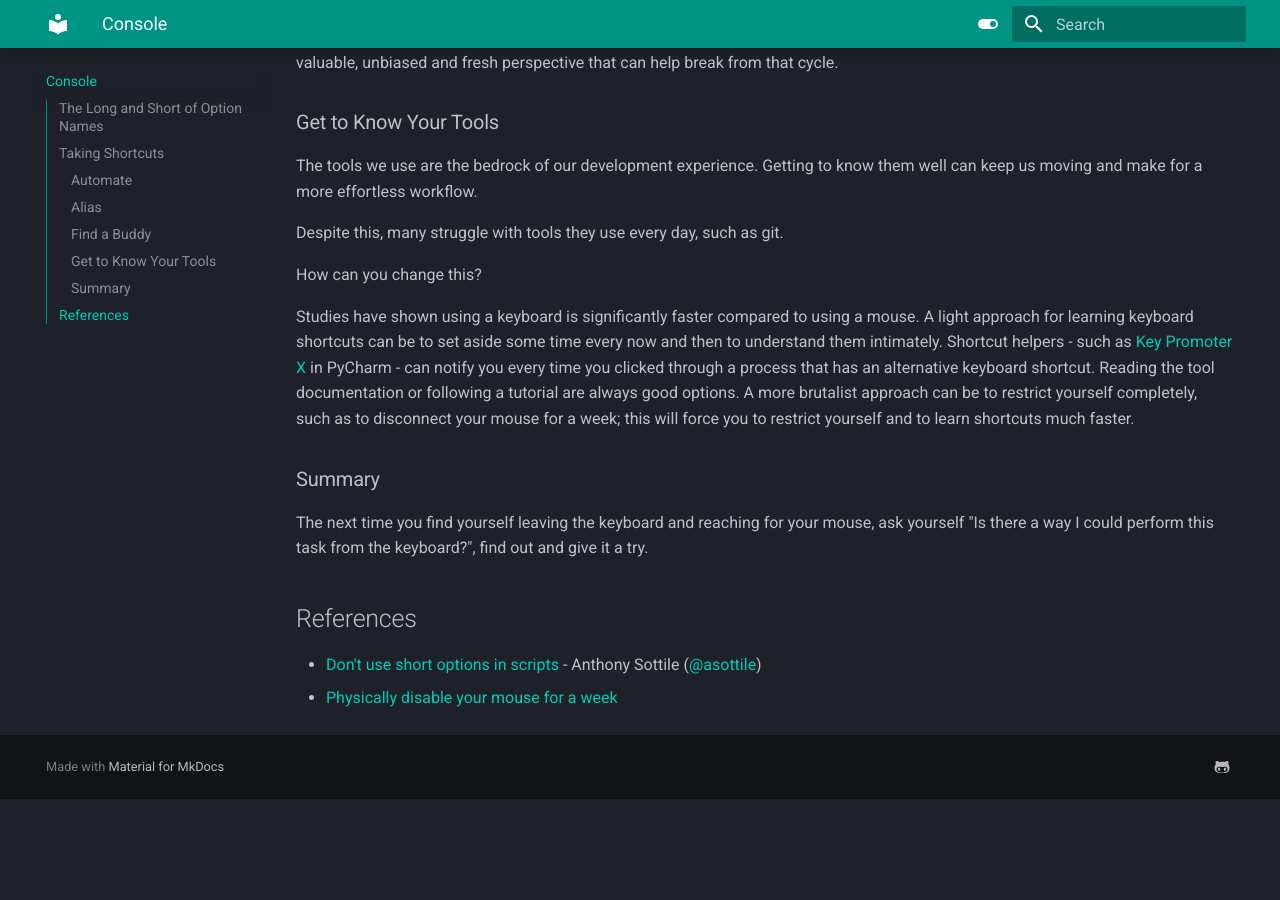
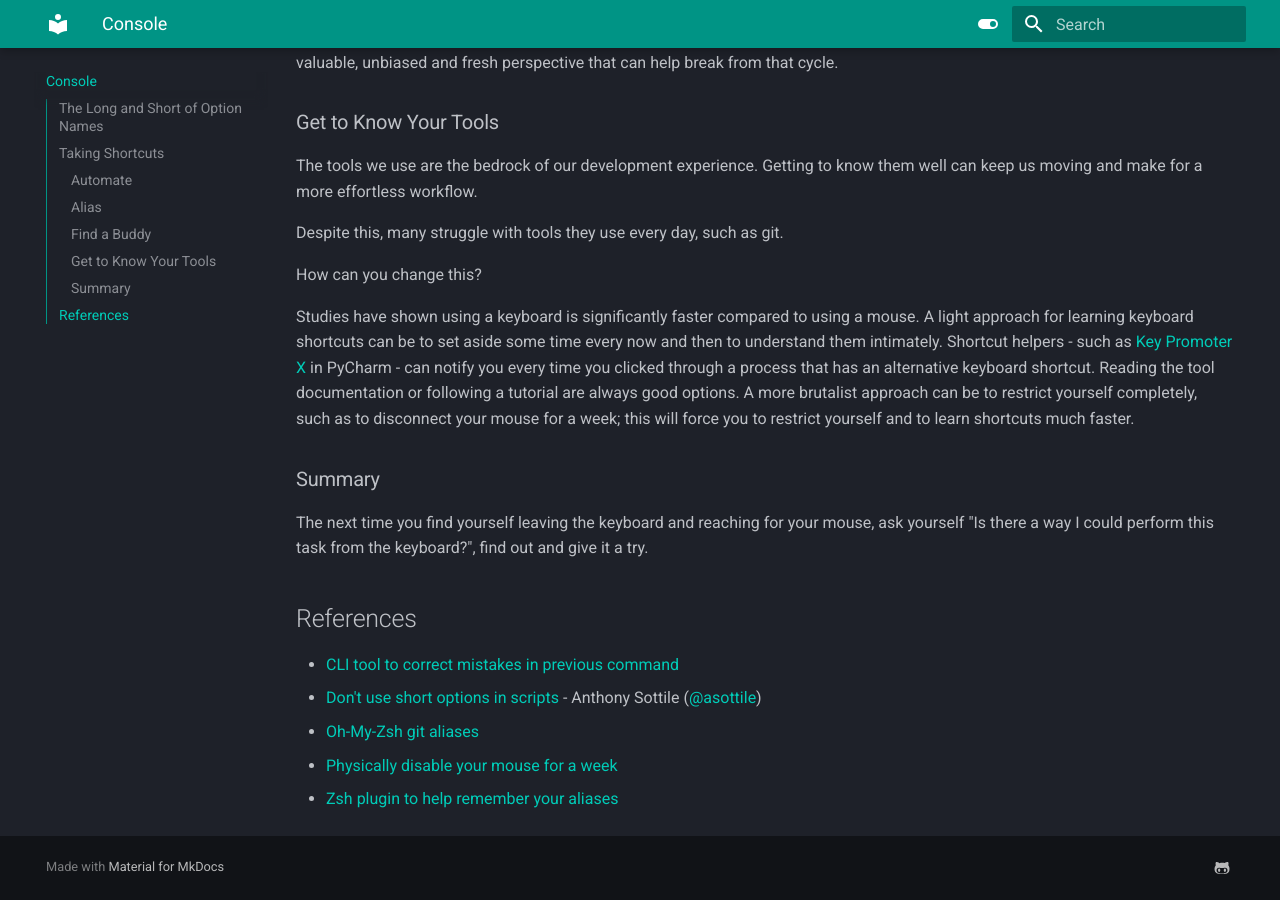
Before and after one commit to kieran-ryan/leabhar-cliste, an MkDocs documentation site: the page built from docs/console.md, in a window 1280 px wide and 900 px high, scrolled down 1636 px. Built offline with MkDocs 1.6.1 and Material for MkDocs 9.7.7, drawn with Linux system fonts in a browser that asks for light colours; before the commit the page ends 2435 px from its top, so only the background shows below that.

Commit message:
CLI aliase tools and guides

```diff
--- a/docs/console.md
+++ b/docs/console.md
@@ -78,5 +78,8 @@ The next time you find yourself leaving the keyboard and reaching for your mouse
 
 ## References
 
+- [CLI tool to correct mistakes in previous command](https://github.com/nvbn/thefuck?tab=readme-ov-file#experimental-instant-mode)
 - [Don't use short options in scripts](https://www.youtube.com/watch?v=OKqWy2dM2Jo) - Anthony Sottile ([@asottile](https://github.com/asottile))
+- [Oh-My-Zsh git aliases](https://kapeli.com/cheat_sheets/Oh-My-Zsh_Git.docset/Contents/Resources/Documents/index)
 - [Physically disable your mouse for a week](https://twitter.com/mitchellh/status/1758547659282174092)
+- [Zsh plugin to help remember your aliases](https://github.com/djui/alias-tips)
```
